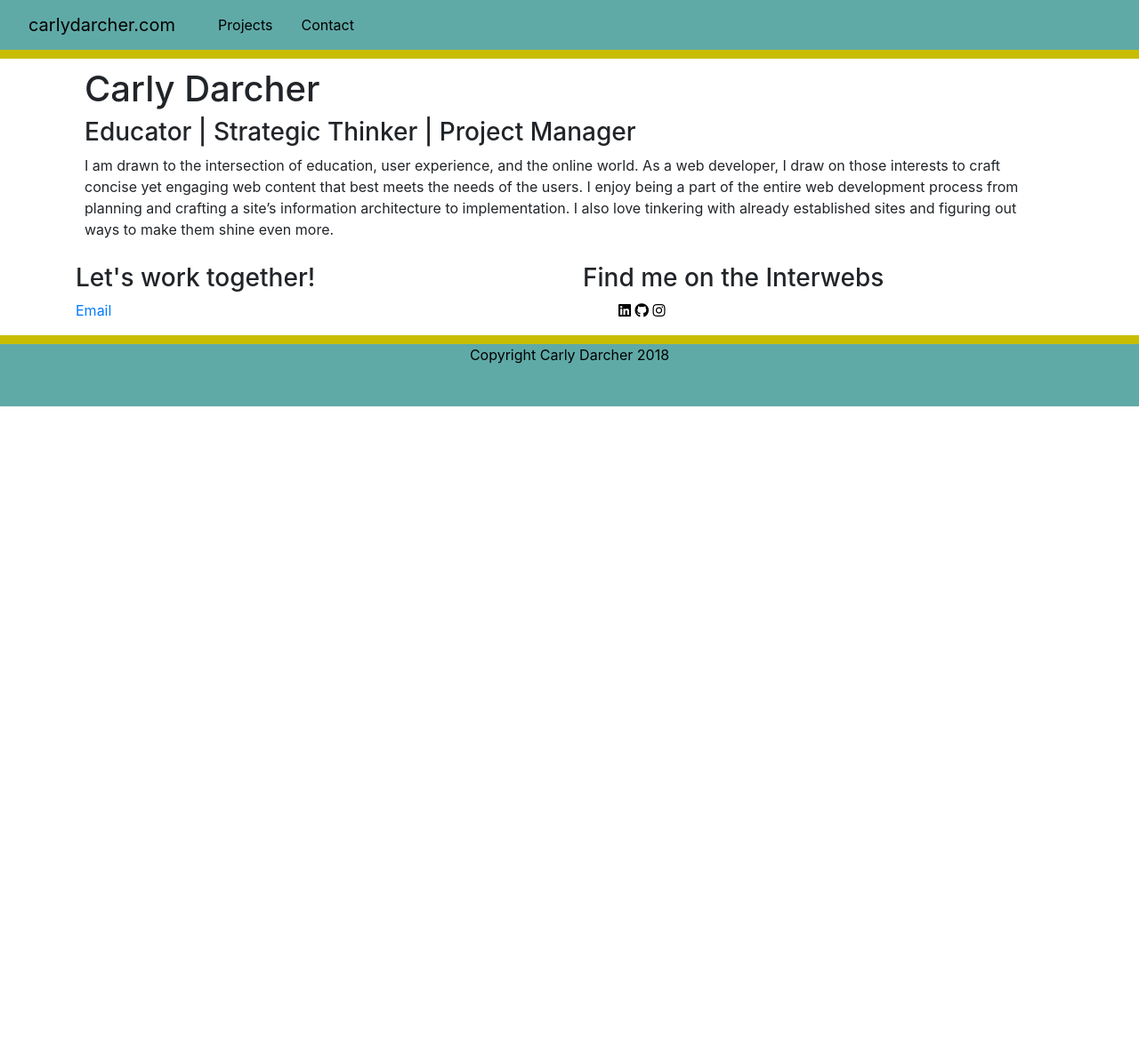
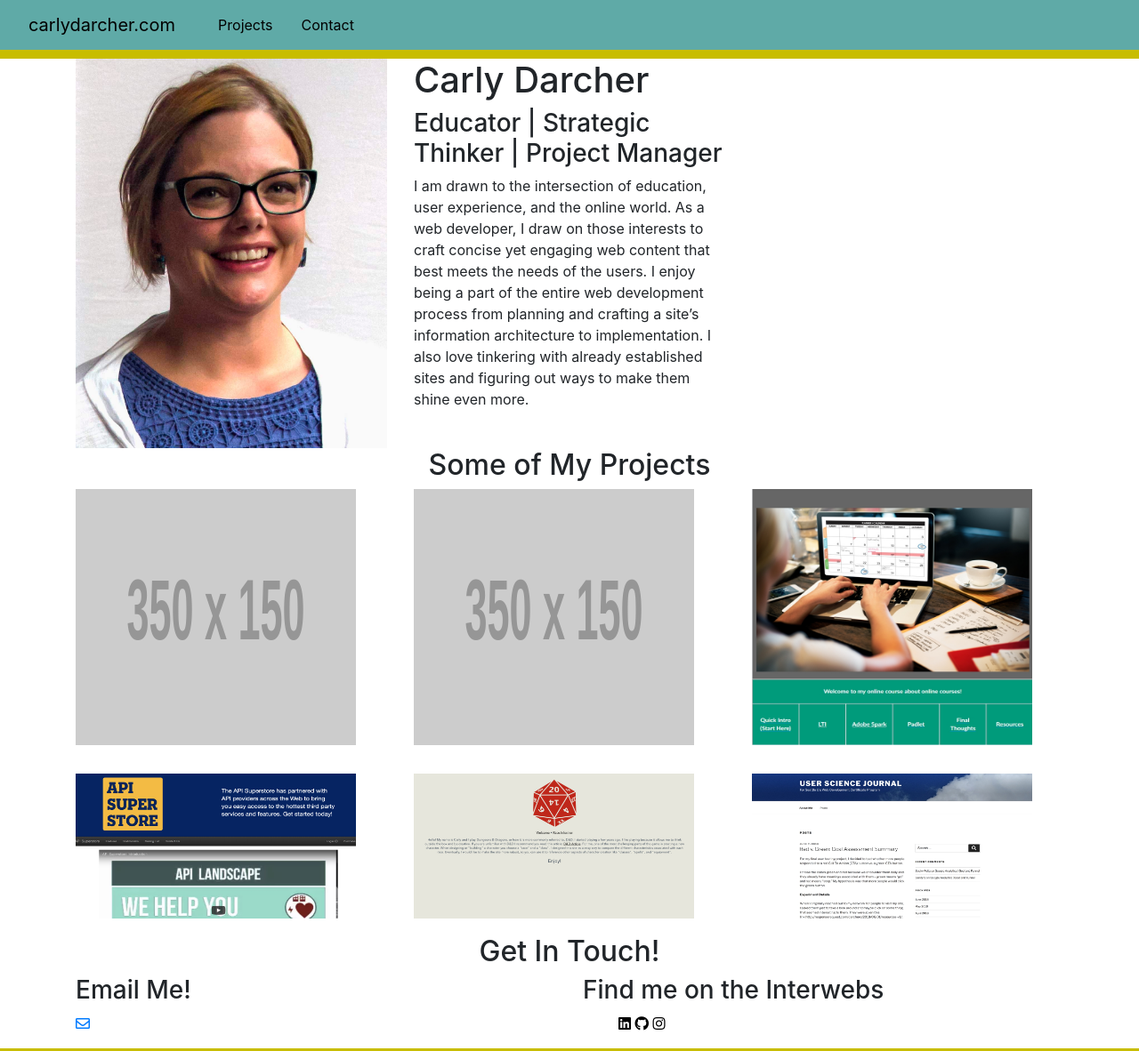
Before and after one commit to csdarcher/csdarcher.github.io, a plain HTML site: page index.html in a window 1280 px wide. Shown: the top 1182 px of the page at 89% size. Before the commit the page ends 800 px from the top, so only its background shows below. Drawn offline with nearby package versions, Linux system fonts and the light colour scheme; placeholder pictures from the web are drawn by us; a script that the page names is missing.

Commit message:
Added Photos

```diff
--- a/index.html
+++ b/index.html
@@ -32,50 +32,46 @@
         <header>
             <div class="container">
                 <div class="about-me">
-                    <div class="headshot">
-                            <!--<p>PLACEHOLDER FOR PHOTO</p>-->
+                    <div class="row">
+                            <div class="col-md-6 col-lg-4">
+                                    <img class="img-fluid" src="/img/carly_photo.jpg" alt="Photo of Carly Darcher">
                              </div>
-                    <div class="personal-statement">
+                            <div class="col-md-6 col-lg-4">
                                 <h1>Carly Darcher</h1>
                                 <h3>Educator | Strategic Thinker | Project Manager</h3>
                                 <p>I am drawn to the intersection of education, user experience, and the online world. As a web developer, I draw on those interests to craft concise yet engaging web content that best meets the needs of the users. I enjoy being a part of the entire web development process from planning and crafting a site’s information architecture to implementation. I also love tinkering with already established sites and figuring out ways to make them shine even more.</p>
                             </div>
                     </div>
                 </div>
+            </div>
         </header>
 
-        <!-- Project Grid Section
+        <!-- Project Grid Section -->
         <section class="projects">
                 <div class="container">
-                    <h2>Some of My Projects</h2>
+                        <h2 class="text-center">Some of My Projects</h2>
                         <div class="row">
                             <div class="col-md-6 col-lg-4">
+                                <a href="https://placeholder.com"><img class="img-fluid" src="http://via.placeholder.com/350x150.jpg"></a>
                             </div>
                             <div class="col-md-6 col-lg-4">
+                                <a href="https://placeholder.com"><img class="img-fluid" src="http://via.placeholder.com/350x150.jpg"></a>
                             </div>
                             <div class="col-md-6 col-lg-4">
+                                <img class="img-fluid" src="/img/canvas_home.jpg" alt"Screenshot of Carly's online course about online education">
                             </div>
                             <div class="col-md-6 col-lg-4">
-                                    <a class="portfolio-item d-block mx-auto" href="#portfolio-modal-6">
-                                <div class="portfolio-item-caption d-flex h-100 w-100">
                                 <img class="img-fluid" src="/img/api-superstore.jpg" alt"Screenshot of Carly's API Superstore page">
                             </div>
+                            <div class="col-md-6 col-lg-4">
+                                <img class="img-fluid" src="/img/dnd-race-informer.jpg" alt"Screenshot of Carly's Dungeons and Dragons Race Informer page">
                             </div>
                             <div class="col-md-6 col-lg-4">
-                                    <a class="portfolio-item d-block mx-auto" href="#portfolio-modal-6">
-                                <div class="portfolio-item-caption d-flex h-100 w-100">
-                                    <img class="img-fluid" src="/img/dnd-race-informer.jpg" alt"Screenshot of Carly's Dungeons and Dragons Race Informer page">
-                                </div>
-                            </div>
-                            <div class="col-md-6 col-lg-4">
-                                    <a class="portfolio-item d-block mx-auto" href="#portfolio-modal-6">
-                                <div class="portfolio-item-caption d-flex h-100 w-100">
                                 <img class="img-fluid" src="/img/user-science.jpg" alt"Screenshot of Carly's User Science Journal">
                             </div>
                         </div>
                 </div>
-                    </div>
-        </section>-->
+        </section>
 
 
             <!-- Project Modals -->
@@ -83,12 +79,14 @@
             <!-- Contact Information -->
             <section id="contact">
                     <div class="container">
+                        <h2 class="text-center">Get In Touch!</h2>
                         <div class="row">
-                            <div class="col-6">
-                                <h3>Let's work together!</h3>
-                                <a href="mailto:casdarcher@gmail.com">Email</a>
+                                <div class="col-md-6">
+                                <h3>Email Me!</h3>
+                                    <a class="email" href="mailto:casdarcher@gmail.com">
+                                    <i class="far fa-envelope"></i></a>
                                 </div>
-                            <div class="col-6">
+                            <div class="col-md-6">
                                 <div class="social-media">
                                     <h3>Find me on the Interwebs</h3>
                                     <ul>
--- a/style.css
+++ b/style.css
@@ -3,19 +3,12 @@ html {
     font-family: 'Quicksand', sans-serif;
 }
 
-/*
-header {
-    background-color: #5faaa7;
-    position: fixed; Set the header to fixed position
-    top: 0; Position the header at the top of the page
-    width: 100%; Full width
-    height: 80px;
-    border-bottom: 10px solid #c8bd00;
-    color: silver;
-    padding: 5px;
+body {
+    background: #fff;
+    color: #545454;
+    line-height: 1.5;
 }
-*/
-
+/* -- Navigation -- */
 .navbar {
     background-color: #5faaa7;
     color: silver;
@@ -29,19 +22,11 @@ header {
     background: silver;
 }
 
-body {
-    background: #fff;
-    color: #545454;
-    line-height: 1.5;
+.headshot img {
+    max-height: 40%;
+    max-width: 40%;
 }
 
-.about-me {
-    padding: 5px;
-}
-
-.personal-statement {
-    padding: 5px;
-}
  .social-media li {
     list-style-type: none;
     display: inline-block
@@ -52,8 +37,8 @@ body {
  }
 
  .projects img {
-     width: 300px;
-     height: 300px;
+     width: 90%;
+     height: 90%;
  }
 .contact a {
     color: black;
@@ -63,6 +48,7 @@ body {
      color: silver;
  }
 
+/* -- Footer  -- */
 .footer {
     background-color: #5faaa7;
     border-top: 10px solid #c8bd00;
```
Also changed, not shown: img/Canvas_screenshot.jpg (added), img/canvas_adobe.jpg (added), img/canvas_home.jpg (added), img/carly_photo.jpg (added). Lines whose indentation alone changed are shown as unchanged.
